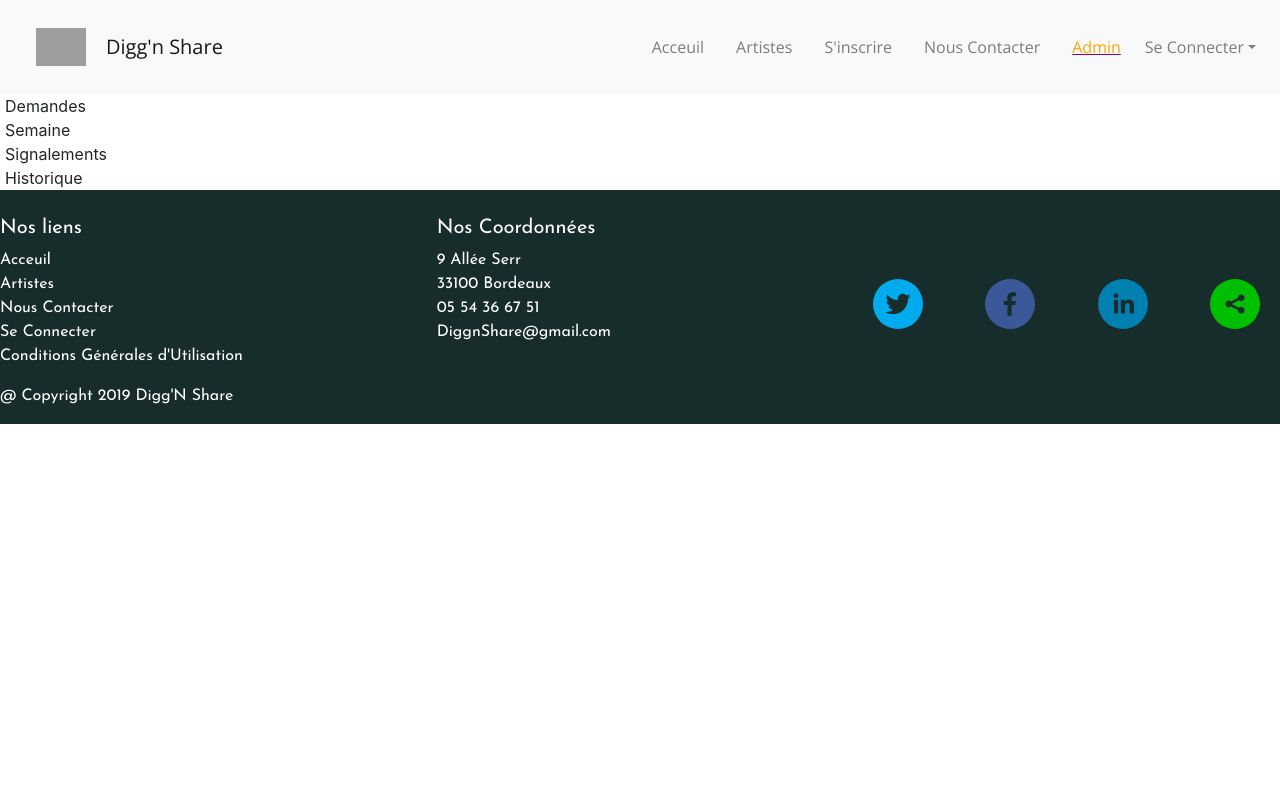
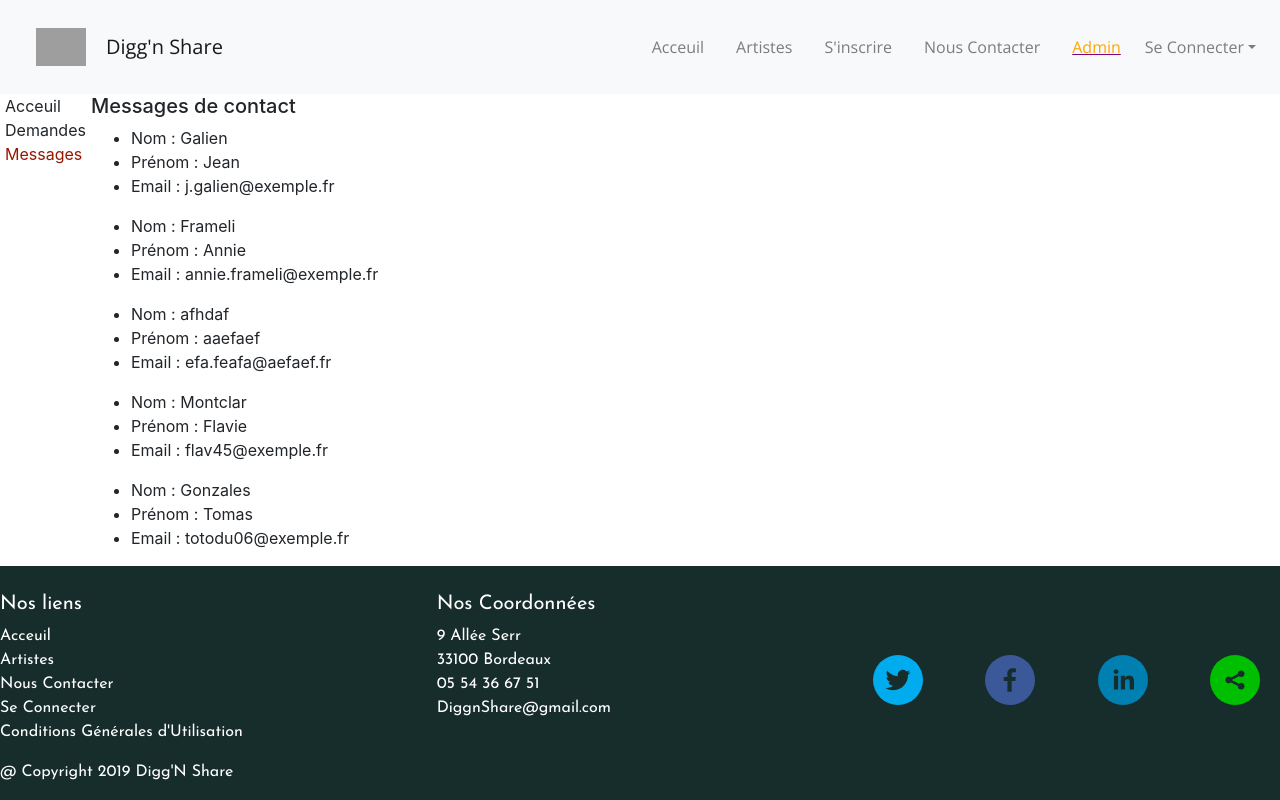
Before and after one commit to AoMirai/Projet2, a React (Create React App) app: page /admin/messages in a window 1280 px wide. Built offline with nearby package versions, Linux system fonts and the light colour scheme; grey boxes are pictures that could not be loaded.

Commit message:
Page acceuil remplie, messages generés

```diff
--- a/src/Admin/AdminAcceuil.jsx
+++ b/src/Admin/AdminAcceuil.jsx
@@ -1,10 +1,29 @@
 import React, {Component} from 'react';
+import Demandes from './Demandes';
+import Messages from './Messages';
+
 
 class AdminAcceuil extends Component {
+   constructor(props){
+      super(props);
+      this.state = {
+         demandes : []
+      }
+   }
+   componentDidMount() {
+      fetch("http://51.68.18.101:3002/diggnshare/api/recipients")
+          .then(response => response.json())
+          .then(demandes => this.setState({ demandes}))
+  }
     render() {
         return(
          <div className="AdminAcceuil">
-            <p>Acceuil</p>
+            <h4>Bonjour, Administrateur !</h4>
+            <p>Vous avez {this.state.demandes.length} demandes en attentes.
+            Et 5 messages non-lus. {console.log(this.state.demandes)}
+            </p>
+            <Demandes/>
+            <Messages/>
          </div>
 
     )
--- a/src/Admin/Demande.jsx
+++ b/src/Admin/Demande.jsx
@@ -59,7 +59,11 @@ class Demande extends Component {
 
 
             </div>
-            <iframe title={this.props.demande.name} width="500" height="300" scrolling="no" frameborder="no" allow="autoplay" src={this.props.demande.playlist}></iframe>
+            {(this.props.demande.playlist).includes("<iframe") ? this.props.demande.playlist :
+            this.props.demande.playlist !== ""
+            ? <iframe title={this.props.demande.name} width="500" height="300" scrolling="no" frameborder="no" allow="autoplay" src={this.props.demande.playlist}></iframe>
+            :""
+          }
             <div className="buttons">
               <button className="accepter" onClick={this.nowIsConfirmed} >Accepter</button>
               <button className="refuser" onClick={this.nowSupprProfil}>Refuser</button>
--- a/src/Admin/Demandes.jsx
+++ b/src/Admin/Demandes.jsx
@@ -45,12 +45,11 @@ class Demandes extends Component {
         const demandes = this.state.demandes
         return (
             <div className="Demandes">
-                <p>Les dernières Demandes</p>
-{console.log("confirmed :" + this.state.confirmed)}
+                <h5>Les dernières Demandes</h5>
                 {demandes.filter(this.confirmedFilter).map((demande, index) =>
                     <Demande key={index} demande={demande} supprProfil={this.supprProfil} isConfirmed={this.isConfirmed} />
                 )
-                } {}
+                }
             </div>
         )
     }
--- a/src/Admin/Historique.jsx
+++ /dev/null
@@ -1,15 +0,0 @@
-import React, { Component } from 'react';
-
-
-class Historique extends Component {
-    render(){
-        return(
-            <div className="Historique">
-            <p>L'historique de session</p>
-            </div>
-
-        )
-    }
-}
-
-export default Historique;
--- /dev/null
+++ b/src/Admin/Message.css
@@ -0,0 +1,4 @@
+.Message .suppr {
+  background-color: red;
+  color : white;
+}
--- /dev/null
+++ b/src/Admin/Message.jsx
@@ -0,0 +1,51 @@
+import React, {Component} from 'react';
+import  {Collapse} from 'reactstrap';
+
+class Message extends Component {
+  constructor(props) {
+    super(props);
+    this.toggle = this.toggle.bind(this);
+    this.state = {
+      collapse: false,
+    };
+  }
+
+  toggle() {
+    this.setState(state => ({ collapse: !state.collapse }));
+  }
+
+  nowIsConfirmed = () => {
+    const id = this.props.message.id
+    this.props.isConfirmed(id)
+
+  }
+
+  render() {
+    return (
+
+      <div className="Message" >
+        <Collapse className="resume-button" onClick={this.toggle} isOpen={!this.state.collapse}>
+        <ul>
+                <li>Nom : {this.props.message.lastname}</li>
+             <li>Prénom : {this.props.message.firstname}</li>
+             <li>Email : {this.props.message.email}</li>
+                </ul>
+        </Collapse>
+        <Collapse isOpen={this.state.collapse}>
+          <div className="contenu-message">
+
+            <h5 onClick={this.toggle}>{`${this.props.message.firstname} ${this.props.message.lastname}`}</h5>
+            <p>{this.props.message.message}</p>
+            <div className="buttons">
+              <button className="suppr" onClick={this.nowIsConfirmed} >Supprimer</button>
+            </div>
+          </div>
+
+        </Collapse>
+      </div>
+
+    )
+  };
+}
+
+export default Message
--- /dev/null
+++ b/src/Admin/Messages.jsx
@@ -0,0 +1,69 @@
+import React, { Component } from 'react';
+import Message from './Message'
+
+const messages = [
+    {
+        id:1,
+        lastname:"Galien",
+        firstname:"Jean",
+        email:"j.galien@exemple.fr",
+        message:"Bonjour, \n \n Je vous contacte pour savoir s'il serait possible de faire un profil de demande de prestation ? \n Je suis pas mal occupé et je n'ai pas le temps de faire une recherche moi même... \n Donc avez vous envisagé de proposer ce genre de service sur votre site ? \n \n Merci d'avence, \n Jean Galien",
+    },{
+        id:2,
+        lastname:"Frameli",
+        firstname:"Annie",
+        email:"annie.frameli@exemple.fr",
+        message:"Bonjour, \n \n Je vous contacte pour vous signaler qu'un membre du groupe Gate of Paradise m'a proposé un paiment en nature pour leurs prestation, je trouve ça totalement déplacé et j'aimerai que vous fassiez quelque chose quand à leurs présence sur ce site. \n Je suis pas mal occupé et je n'ai pas le temps de faire une recherche moi même... \n Donc avez vous envisagé de proposer ce genre de service sur votre site ? \n \n Cordialement \n Annie Frameli",
+    },{
+        id:3,
+        lastname:"afhdaf",
+        firstname:"aaefaef",
+        email:"efa.feafa@aefaef.fr",
+        message:"Ouesh, \n \n Lotre band ns fé de lombr la fo ktu les vire",
+    },{
+        id:4,
+        lastname:"Montclar",
+        firstname:"Flavie",
+        email:"flav45@exemple.fr",
+        message:"Salut, \n \n La photo du groupe TPLP c'est une femme nue, et je trouve que ça se fait pas, même si c'est un dessin c'est une offence au corp de la femme et ce ne devrait pas figurer sur un site de paratage comme celui là\n Pouvez vous faire quelque chose pour corriger ça ? \n Parceque franchement c'est pas cool"
+    },{
+        id:5,
+        lastname:"Gonzales",
+        firstname:"Tomas",
+        email:"totodu06@exemple.fr",
+        message:"Salut \n Pouvez vous me mettre en contact avec le groupe L’Orangeade svp ? \n merci"
+    },
+]
+class Messages extends Component {
+    constructor(props){
+        super(props);
+        this.state = {
+            suppr: []
+        }
+    }
+    isConfirmed = (id) => {
+        this.setState({suppr: [...this.state.suppr, id]})
+    }
+    confirmedFilter = (message) => {
+        for (let i = 0; i < this.state.suppr.length; i++) {
+            if (message.id === this.state.suppr[i]) {
+                return false
+            }
+        }
+        return true
+    }
+    render(){
+        return(
+            <div className="Messages">
+            <h5>Messages de contact</h5>
+            {messages.filter(this.confirmedFilter).map((message, index) =>
+                    <Message key={index} message={message} isConfirmed={this.isConfirmed}/>
+                )
+                }
+            </div>
+
+        )
+    }
+}
+
+export default Messages;
--- a/src/Admin/Navigate.jsx
+++ b/src/Admin/Navigate.jsx
@@ -9,16 +9,13 @@ export default class Navigate extends React.Component {
       <div className="Navigate">
         <Nav vertical>
           <NavItem>
+            <NavLink className="link" activeClassName exact to="/admin">Acceuil</NavLink>
+          </NavItem>
+          <NavItem>
             <NavLink className="link" activeClassName to="/admin/demandes">Demandes</NavLink>
           </NavItem>
           <NavItem>
-            <NavLink className="link" activeClassName to="/admin/semaine">Semaine</NavLink>
-          </NavItem>
-          <NavItem>
-            <NavLink className="link" activeClassName to="/admin/signalements">Signalements</NavLink>
-          </NavItem>
-          <NavItem>
-            <NavLink className="link" activeClassName to="/admin/historique">Historique</NavLink>
+            <NavLink className="link" activeClassName to="/admin/messages">Messages</NavLink>
           </NavItem>
         </Nav>
       </div>
--- a/src/App.js
+++ b/src/App.js
@@ -13,9 +13,8 @@ import AdminAcceuil from "./Admin/AdminAcceuil";
 
 import Navigate from "./Admin/Navigate";
 
-import Semaine from "./Admin/Semaine";
 import Demandes from "./Admin/Demandes";
-import Historique from "./Admin/Historique";
+import Messages from "./Admin/Messages";
 import Signalements from "./Admin/Signalements";
 
 import "./Admin/Admin.css";
@@ -133,10 +132,8 @@ class App extends Component {
                 <div className="Admin">
                   <Navigate />
                   <Route exact path="/admin" component={AdminAcceuil} />
-                  <Route path="/admin/semaine" component={Semaine} />
-                  <Route path="/admin/signalements" component={Signalements} />
                   <Route path="/admin/demandes" component={Demandes} />
-                  <Route path="/admin/historique" component={Historique} />
+                  <Route path="/admin/messages" component={Messages} />
                 </div>
               )}
             />
```
